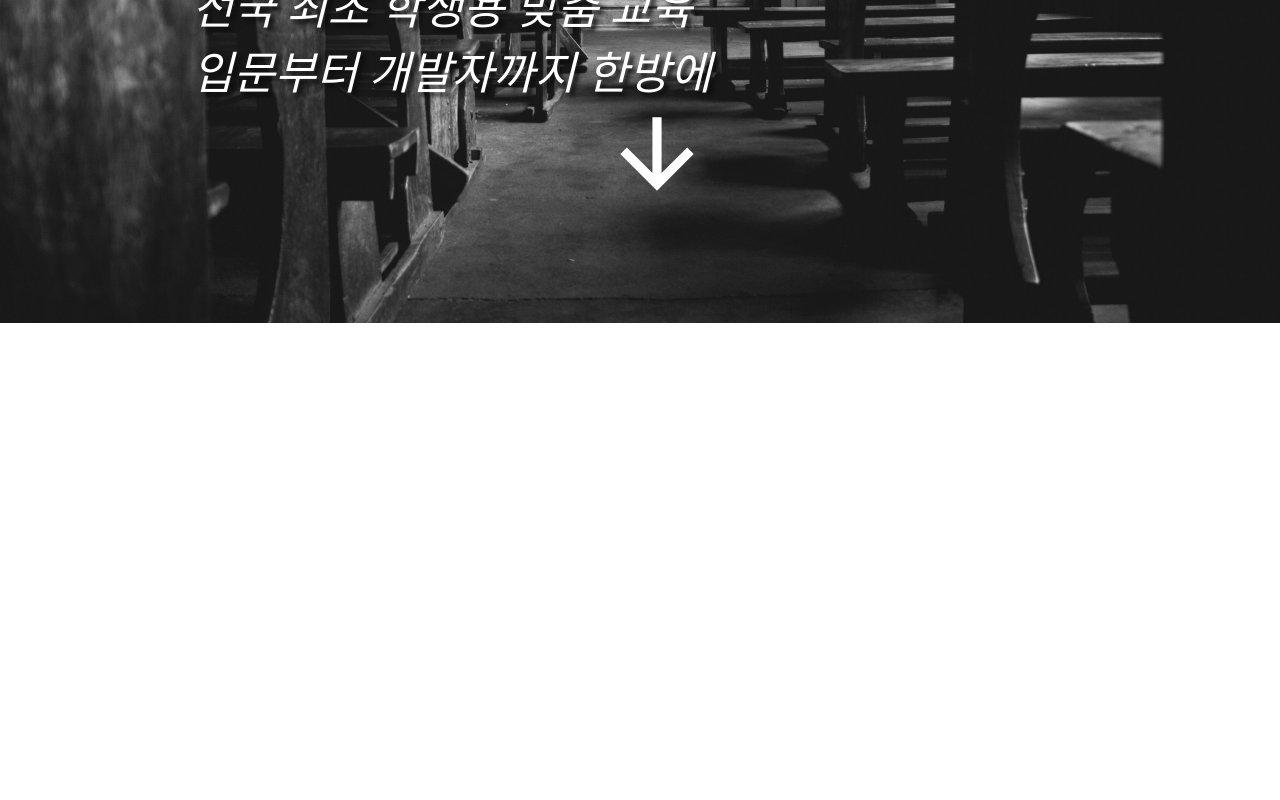
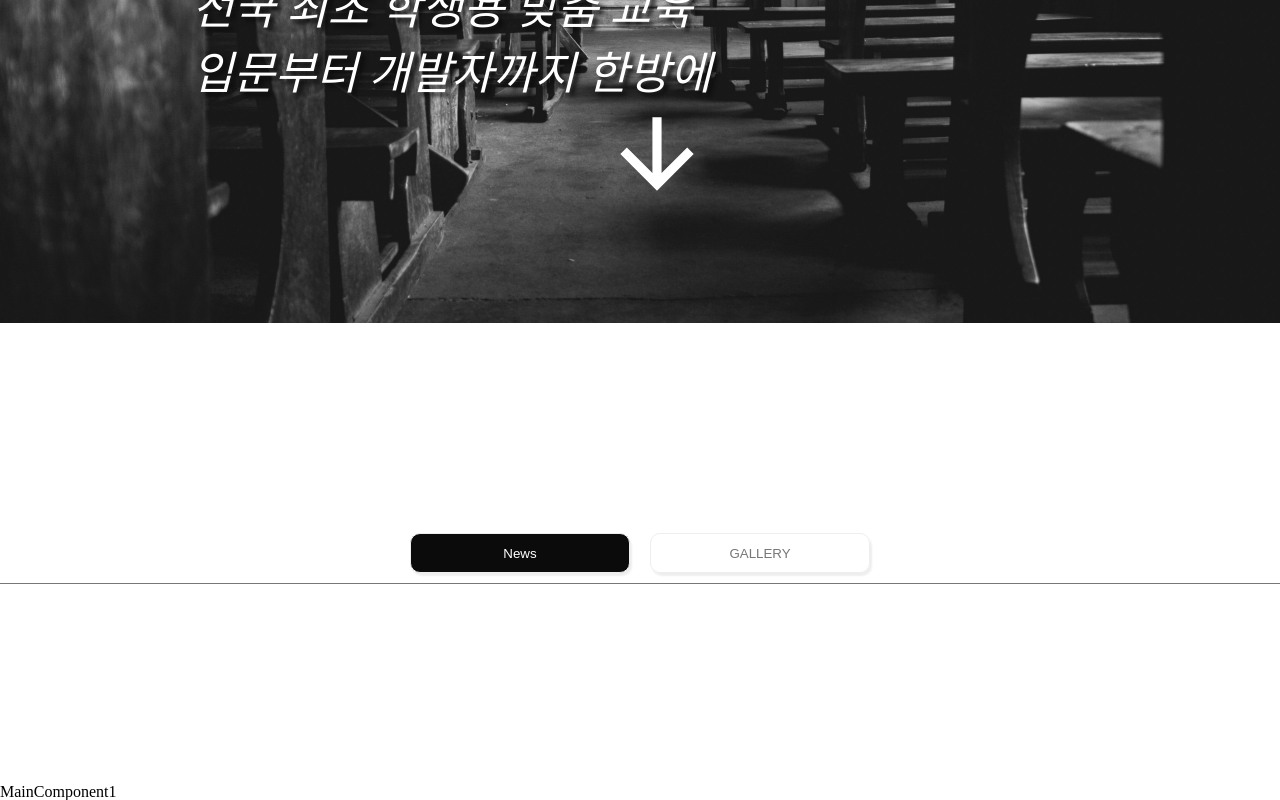
Before and after one commit to costar011/Academy_Client-App, a React (Create React App) app: page /#/ in a window 1280 px wide. Shown: the part 477-1277 px from the top of the page. Before the commit the page ends 800 px from the top, so only its background shows below. Built offline with nearby package versions, Linux system fonts and the light colour scheme.

Commit message:
Academy CSS add

```diff
--- /dev/null
+++ b/src/components/MainComponent1.js
@@ -0,0 +1,13 @@
+import React from "react";
+
+class MainComponent1 extends React.Component {
+  render() {
+    return (
+      <div className="MainComponent1">
+        <div>MainComponent1</div>
+      </div>
+    );
+  }
+}
+
+export default MainComponent1;
--- /dev/null
+++ b/src/components/MainComponent2.js
@@ -0,0 +1,13 @@
+import React from "react";
+
+class MainComponent2 extends React.Component {
+  render() {
+    return (
+      <div className="MainComopnent1">
+        <div>MainComponent2</div>
+      </div>
+    );
+  }
+}
+
+export default MainComponent2;
--- a/src/screens/ACSC00.js
+++ b/src/screens/ACSC00.js
@@ -1,8 +1,18 @@
 import React from "react";
 import ArrowDownwardIcon from "@material-ui/icons/ArrowDownward";
+import MainComponent1 from "../components/MainComponent1";
+import MainComponent2 from "../components/MainComponent2";
 
 class ACSC00 extends React.Component {
+  constructor(props) {
+    super(props);
+
+    this.state = {
+      currentTab: 1,
+    };
+  }
   render() {
+    const { currentTab } = this.state;
     return (
       <div className="ACSC00">
         <div className="ACSC00__bg">
@@ -16,8 +26,41 @@ class ACSC00 extends React.Component {
             <ArrowDownwardIcon />
           </div>
         </div>
+        <div className="ACSC00_contents">
+          <button
+            className={
+              currentTab === 1
+                ? "ACSC00_contents_btn active"
+                : "ACSC00_contents_btn"
+            }
+            onClick={() => this._changeTabHandler(1)}
+          >
+            News
+          </button>
+          <button
+            className={
+              currentTab === 2
+                ? "ACSC00_contents_btn active"
+                : "ACSC00_contents_btn"
+            }
+            onClick={() => this._changeTabHandler(2)}
+          >
+            GALLERY
+          </button>
+        </div>
+        <div className="ACSC00_desc">
+          {currentTab === 1 ? <MainComponent1 /> : null}
+          {currentTab === 2 ? <MainComponent2 /> : null}
+        </div>
       </div>
     );
   }
+
+  _changeTabHandler = (tab) => {
+    this.setState({
+      currentTab: tab,
+    });
+  };
 }
+
 export default ACSC00;
--- a/src/styles/ACSC00.css
+++ b/src/styles/ACSC00.css
@@ -36,6 +36,46 @@
   position: absolute;
   margin-left: 47%;
   margin-top: 45%;
+}
+
+.ACSC00 .ACSC00_contents {
+  margin-top: 200px;
+  width: 100%;
+  display: flex;
+  flex-direction: row;
+  align-items: center;
+  justify-content: center;
+  border-bottom: 1px solid #777;
+  margin-bottom: 200px;
+}
+
+.ACSC00 .ACSC00_contents .ACSC00_contents_btn {
+  border: none;
+  background: none;
+  outline: none;
+  width: 220px;
+  height: 40px;
+  border: 1px solid #eee;
+  color: #777;
+  border-radius: 10px;
+  margin: 10px;
+  box-shadow: 2px 3px 2px #eee;
+  cursor: pointer;
+}
+
+.ACSC00 .ACSC00_contents .ACSC00_contents_btn.active {
+  border: none;
+  background: none;
+  outline: none;
+  width: 220px;
+  height: 40px;
+  border: 1px solid #eee;
+  color: #fff;
+  background-color: #0b0b0b;
+  border-radius: 10px;
+  margin: 10px;
+  box-shadow: 2px 3px 2px #eee;
+  cursor: pointer;
 }
 
 @media (max-width: 1024px) {
```
